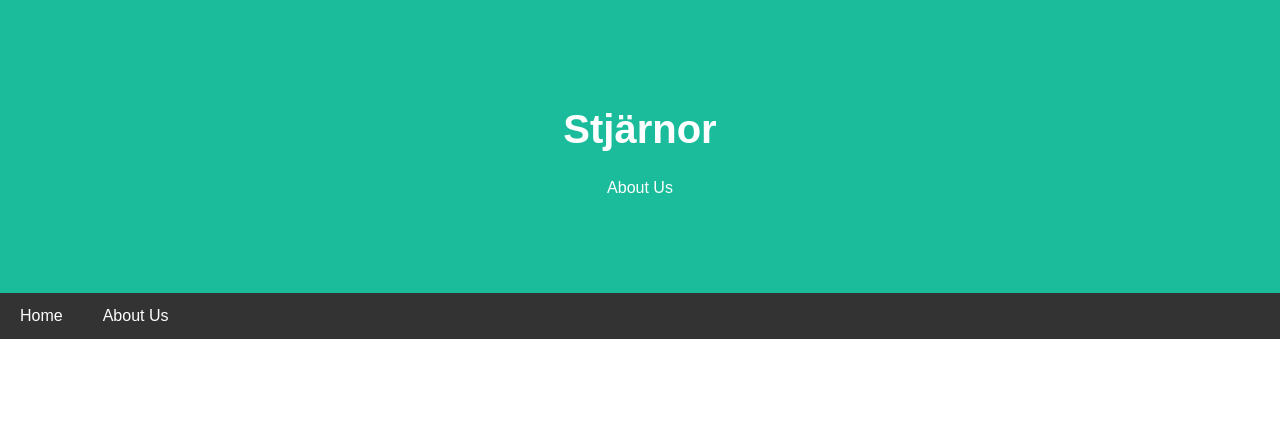
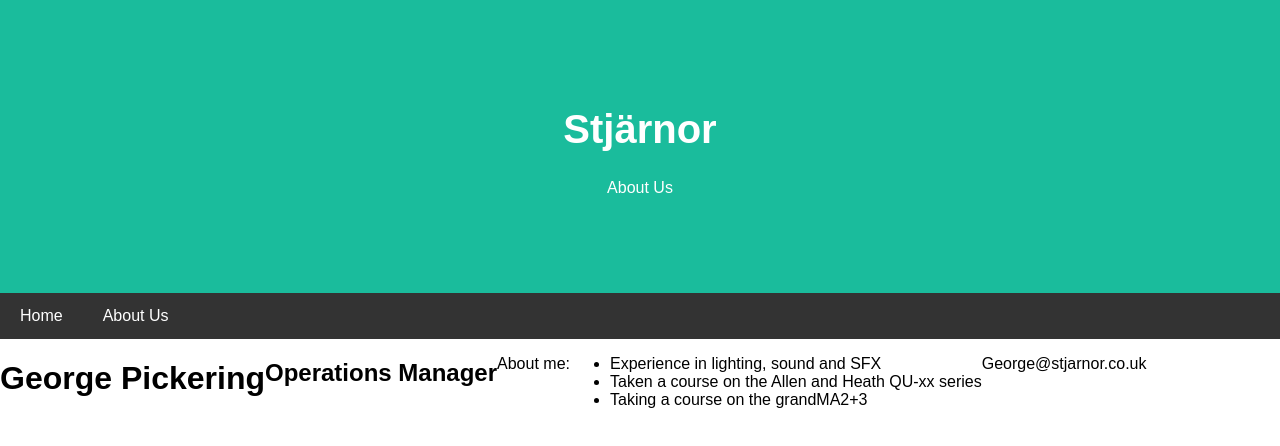
Before and after one commit to Stjarnor-GH/stjarnor-website, a plain HTML site: page about.html in a window 1280 px wide. Drawn offline with Linux system fonts and the light colour scheme.

Commit message:
1 file modified, 1 added

```diff
--- a/about.html
+++ b/about.html
@@ -101,5 +101,17 @@
       <a href="../stjarnor-website-main/index.html">Home</a>
       <a href="../stjarnor-website-main/about.html">About Us</a>
     </div>
+    <div class="row">
+      <h1>George Pickering</h1>
+      <h2>Operations Manager</h2>
+      <br />
+      <p>About me:</p>
+      <ul>
+        <li>Experience in lighting, sound and SFX</li>
+        <li>Taken a course on the Allen and Heath QU-xx series</li>
+        <li>Taking a course on the grandMA2+3</li>
+      </ul>
+      <p>George@stjarnor.co.uk</p>
+    </div>
   </body>
 </html>
--- /dev/null
+++ b/index.js
@@ -0,0 +1 @@
+//Stackblitz made me make an index.js for previewing so just ignore this :)
```
